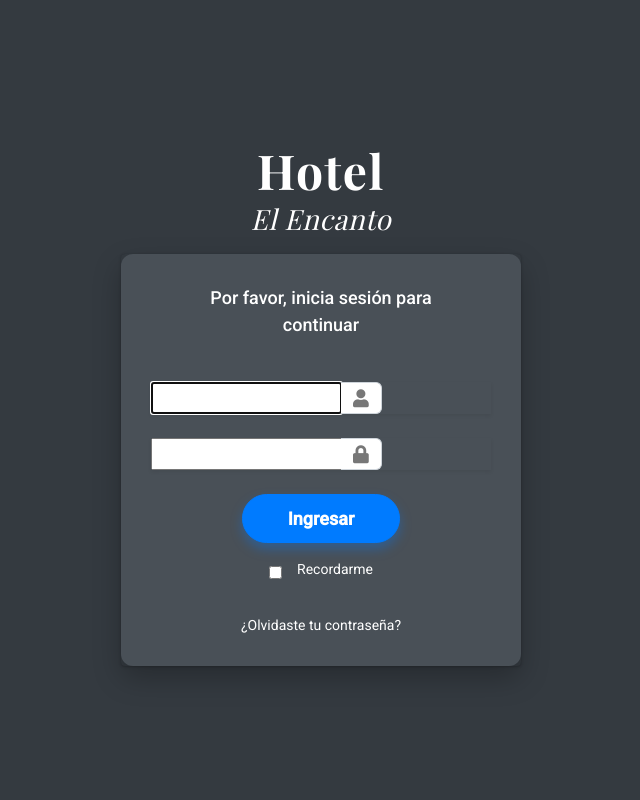
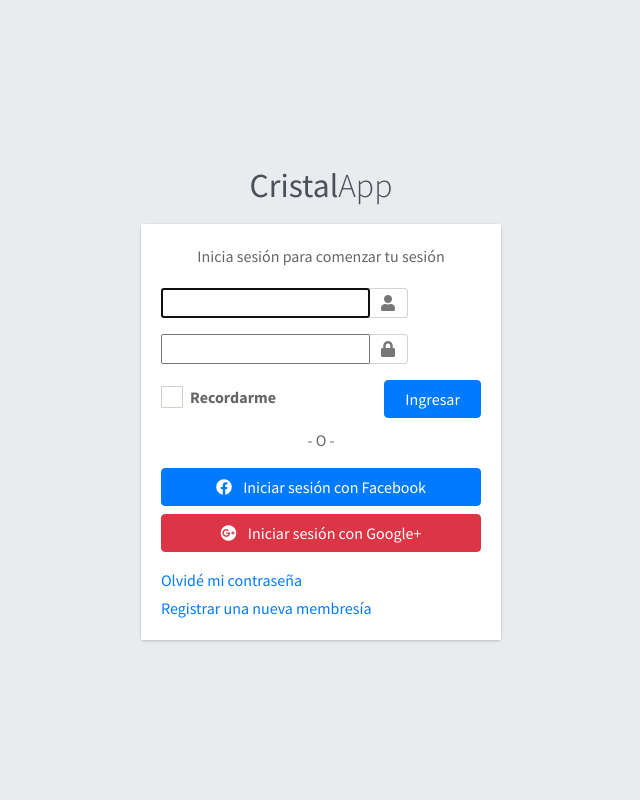
Before and after one commit to machete736/Cristal, a Django app: page /login/ in a window 1280 px wide. Shown: the whole page, without its empty margins (319-959 px from the left). Run offline with Django 5.2, Linux system fonts and the light colour scheme; some libraries are stand-ins or nearby versions.

Commit message:
Cambios en login.html antes del pull

```diff
--- a/Cristal_app/templates/Cristal_app/autenticacion/login.html
+++ b/Cristal_app/templates/Cristal_app/autenticacion/login.html
@@ -1,151 +1,32 @@
-{% load static %}
+{% load static %} {# <-- AÑADE ESTA LÍNEA AL PRINCIPIO #}
 <!DOCTYPE html>
-<html lang="es">
+<html lang="en">
 <head>
-  <meta charset="utf-8" />
-  <meta name="viewport" content="width=device-width, initial-scale=1" />
-  <title>Hotel El Encanto | Iniciar sesión</title>
+  <meta charset="utf-8">
+  <meta name="viewport" content="width=device-width, initial-scale=1">
+  <title>AdminLTE 3 | Log in</title>
 
-  <!-- Google Fonts -->
-  <link href="https://fonts.googleapis.com/css2?family=Playfair+Display:wght@400;700&family=Roboto:wght@300;400;500&display=swap" rel="stylesheet" />
-
-  <!-- AdminLTE & FontAwesome -->
-  <link rel="stylesheet" href="{% static 'adminlte/plugins/fontawesome-free/css/all.min.css' %}" />
-  <link rel="stylesheet" href="{% static 'adminlte/plugins/icheck-bootstrap/icheck-bootstrap.min.css' %}" />
-  <link rel="stylesheet" href="{% static 'adminlte/dist/css/adminlte.min.css' %}" />
-
-  <style>
-    body, .login-page {
-      font-family: 'Roboto', sans-serif;
-      background-color: #343a40; /* Fondo plomo oscuro */
-      color: #f8f9fa;
-      height: 100vh;
-    }
-
-    .login-logo a {
-      font-family: 'Playfair Display', serif;
-      user-select: none;
-      text-decoration: none;
-    }
-
-    .login-logo span.hotel {
-      font-size: 48px;
-      font-weight: 700;
-      color: #ffffff;
-      display: block;
-      letter-spacing: 1.5px;
-    }
-
-    .login-logo span.encanto {
-      font-size: 28px;
-      font-style: italic;
-      color: #ffffff;
-      display: block;
-      margin-top: -8px;
-      letter-spacing: 0.5px;
-    }
-
-    .card {
-      background-color: transparent !important;
-      border: none;
-    }
-
-    .login-card-body {
-      background-color: #495057;
-      border-radius: 12px;
-      box-shadow: 0 12px 28px rgba(0, 0, 0, 0.25);
-      padding: 30px;
-    }
-
-    .login-box-msg {
-      font-size: 18px;
-      font-weight: 500;
-      margin-bottom: 24px;
-      text-align: center;
-      color: #ffffff;
-    }
-
-    .input-group-text {
-      background: #fff !important;
-      border-left: 0 !important;
-    }
-
-    .input-group .form-control {
-      border-radius: 6px 0 0 6px !important;
-      padding: 12px 15px !important;
-      font-size: 16px;
-    }
-
-    .input-group-append .input-group-text {
-      border-radius: 0 6px 6px 0 !important;
-      font-size: 18px;
-      color: #007bff;
-    }
-
-    .btn-primary {
-      border-radius: 50px !important;
-      padding: 10px 45px !important;
-      font-weight: 600;
-      font-size: 18px;
-      box-shadow: 0 6px 12px rgba(0, 123, 255, 0.35);
-      transition: background-color 0.3s ease;
-    }
-
-    .btn-primary:hover {
-      background-color: #0056b3 !important;
-      box-shadow: 0 8px 18px rgba(0, 86, 179, 0.55);
-    }
-
-    .form-check-label {
-      font-size: 14px;
-      user-select: none;
-      margin-left: 0.5rem;
-      white-space: nowrap;
-      color: #ffffff;
-    }
-
-    .form-check {
-      display: flex;
-      justify-content: center;
-      align-items: center;
-      gap: 0.5rem;
-      margin-bottom: 20px;
-    }
-
-    .link-white {
-      font-size: 14px;
-      display: block;
-      text-align: center;
-      margin-top: 15px;
-      color: #ffffff;
-      text-decoration: none;
-      transition: color 0.3s ease;
-    }
-
-    .link-white:hover {
-      text-decoration: underline;
-    }
-
-  </style>
+  <link rel="stylesheet" href="https://fonts.googleapis.com/css?family=Source+Sans+Pro:300,400,400i,700&display=fallback">
+  <link rel="stylesheet" href="{% static 'adminlte/plugins/fontawesome-free/css/all.min.css' %}"> {# <-- RUTA CORREGIDA #}
+  <link rel="stylesheet" href="{% static 'adminlte/plugins/icheck-bootstrap/icheck-bootstrap.min.css' %}"> {# <-- RUTA CORREGIDA #}
+  <link rel="stylesheet" href="{% static 'adminlte/dist/css/adminlte.min.css' %}"> {# <-- RUTA CORREGIDA #}
 </head>
-
-<body class="hold-transition login-page d-flex align-items-center justify-content-center">
-  <div class="login-box" style="width: 400px;">
+<body class="hold-transition login-page">
+<div class="login-box">
   <div class="login-logo">
-      <a href="{% url 'home' %}">
-        <span class="hotel">Hotel</span>
-        <span class="encanto">El Encanto</span>
-      </a>
+    <a href="{% url 'home' %}"><b>Cristal</b>App</a> {# <-- CAMBIADO para que apunte a tu home de Django #}
   </div>
-
   <div class="card">
     <div class="card-body login-card-body">
-        <p class="login-box-msg">Por favor, inicia sesión para continuar</p>
+      <p class="login-box-msg">Inicia sesión para comenzar tu sesión</p> {# <-- Texto traducido #}
 
-        <form action="" method="post" novalidate>
-          {% csrf_token %}
+      <form action="" method="post"> {# <-- ACTION VACÍO, Django llenará la URL actual #}
+        {% csrf_token %} {# <-- ¡MUY IMPORTANTE! AÑADE ESTA LÍNEA DENTRO DEL FORMULARIO #}
 
-          {% if form.non_field_errors %}
+        {# Campos de Usuario y Contraseña de Django #}
+        {# 'form' será provisto por la LoginView de Django #}
+
+        {% if form.non_field_errors %} {# Muestra errores globales del formulario #}
             <div class="alert alert-danger" role="alert">
                 {% for error in form.non_field_errors %}
                     {{ error }}
@@ -153,66 +34,73 @@
             </div>
         {% endif %}
 
-          <div class="input-group mb-4 shadow-sm">
-            {{ form.username }}
+        <div class="input-group mb-3">
+          {{ form.username }} {# Renderiza el campo de usuario #}
           <div class="input-group-append">
             <div class="input-group-text">
-                <span class="fas fa-user"></span>
+              <span class="fas fa-user"></span> {# Icono para usuario #}
             </div>
           </div>
-          </div>
-          {% if form.username.errors %}
-          <div class="invalid-feedback d-block mb-2">
+          {% if form.username.errors %} {# Errores específicos del campo de usuario #}
+            <div class="invalid-feedback d-block">
                 {% for error in form.username.errors %}
                     {{ error }}
                 {% endfor %}
             </div>
           {% endif %}
-
-          <div class="input-group mb-4 shadow-sm">
-            {{ form.password }}
+        </div>
+        <div class="input-group mb-3">
+          {{ form.password }} {# Renderiza el campo de contraseña #}
           <div class="input-group-append">
             <div class="input-group-text">
               <span class="fas fa-lock"></span>
             </div>
           </div>
-          </div>
-          {% if form.password.errors %}
-          <div class="invalid-feedback d-block mb-2">
+          {% if form.password.errors %} {# Errores específicos del campo de contraseña #}
+            <div class="invalid-feedback d-block">
                 {% for error in form.password.errors %}
                     {{ error }}
                 {% endfor %}
             </div>
           {% endif %}
-
-          <div class="d-flex flex-column align-items-center">
-            <button type="submit" class="btn btn-primary mb-3">
-              Ingresar
-            </button>
-
-        <div class="form-check" style="display: flex; align-items: center; justify-content: flex-start;">
-  <input
-    type="checkbox"
-    id="remember"
-    name="remember_me"
-    class="form-check-input"
-  />
-  <label for="remember" class="form-check-label" style="margin-left: 0.5rem; white-space: nowrap;">Recordarme</label>
         </div>
 
+        <div class="row">
+          <div class="col-8">
+            <div class="icheck-primary">
+              <input type="checkbox" id="remember" name="remember_me"> {# Añadido 'name' para el checkbox #}
+              <label for="remember">
+                Recordarme
+              </label>
+            </div>
+          </div>
+          <div class="col-4">
+            <button type="submit" class="btn btn-primary btn-block">Ingresar</button> {# Texto traducido #}
+          </div>
           </div>
       </form>
 
-        <a href="{% url 'password_reset' %}" class="link-white">
-          ¿Olvidaste tu contraseña?
+      {# Mantén estos enlaces si vas a implementar sus vistas correspondientes #}
+      <div class="social-auth-links text-center mb-3">
+        <p>- O -</p> {# Texto traducido #}
+        <a href="#" class="btn btn-block btn-primary">
+          <i class="fab fa-facebook mr-2"></i> Iniciar sesión con Facebook
         </a>
+        <a href="#" class="btn btn-block btn-danger">
+          <i class="fab fa-google-plus mr-2"></i> Iniciar sesión con Google+
+        </a>
+      </div>
+      <p class="mb-1">
+        <a href="{% url 'password_reset' %}">Olvidé mi contraseña</a> {# Asume que crearás una URL 'password_reset' #}
+      </p>
+      <p class="mb-0">
+        <a href="#" class="text-center">Registrar una nueva membresía</a> {# Asume que crearás una URL 'register' #}
+      </p>
     </div>
     </div>
 </div>
-
-  <!-- Scripts -->
-  <script src="{% static 'adminlte/plugins/jquery/jquery.min.js' %}"></script>
-  <script src="{% static 'adminlte/plugins/bootstrap/js/bootstrap.bundle.min.js' %}"></script>
-  <script src="{% static 'adminlte/dist/js/adminlte.min.js' %}"></script>
+<script src="{% static 'adminlte/plugins/jquery/jquery.min.js' %}"></script> {# <-- RUTA CORREGIDA #}
+<script src="{% static 'adminlte/plugins/bootstrap/js/bootstrap.bundle.min.js' %}"></script> {# <-- RUTA CORREGIDA #}
+<script src="{% static 'adminlte/dist/js/adminlte.min.js' %}"></script> {# <-- RUTA CORREGIDA #}
 </body>
 </html>
```
Lines whose indentation alone changed are shown as unchanged.
